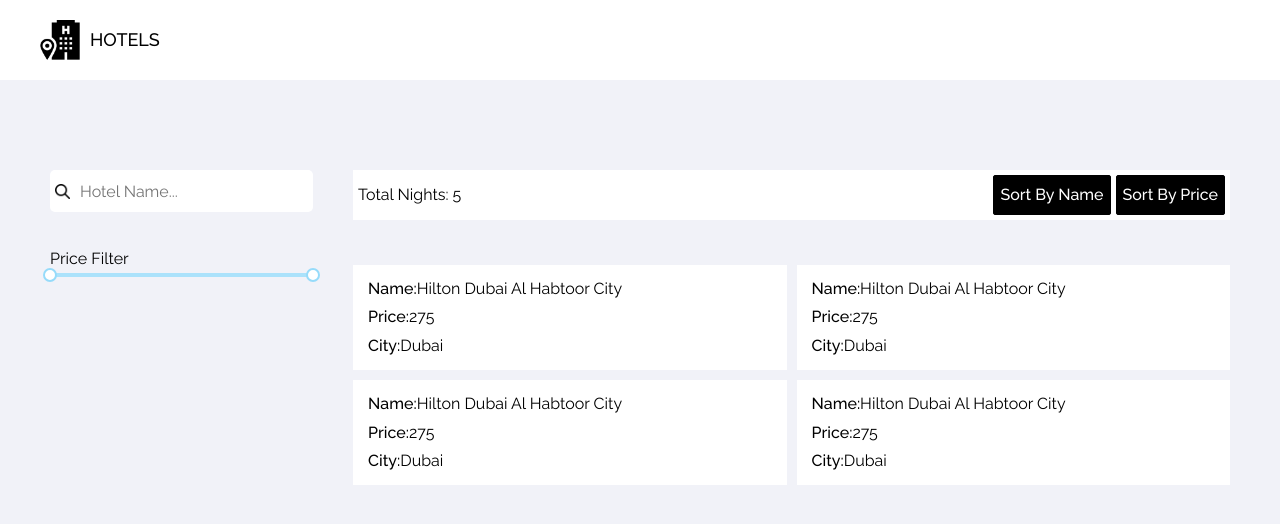
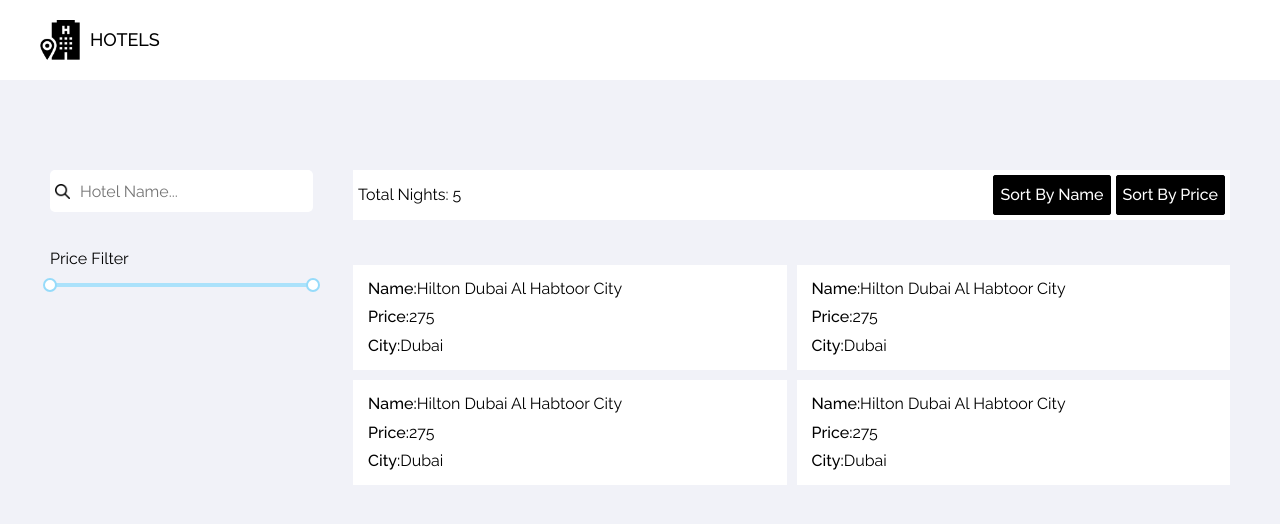
Before and after one commit to malik-turk/seera-hotels, a Next.js app: page /hotels in a window 1280 px wide. Shown: the top 524 px of the page. Built offline with nearby package versions, Linux system fonts and the light colour scheme.

Commit message:
tweaks on sticky filteration

```diff
--- a/components/Hotels/SideNav/index.tsx
+++ b/components/Hotels/SideNav/index.tsx
@@ -23,7 +23,7 @@
         <input type="text" id="" placeholder="Hotel Name..." />
       </HotelNameInput>
       <RangeContainer>
-        <span>Price Filter</span>
+        <span className="price-filter-label">Price Filter</span>
         <Range
           pushable
           min={0}
--- a/styled-components/Hotels.ts
+++ b/styled-components/Hotels.ts
@@ -35,7 +35,7 @@
     position: relative;
     height: 40px;
     position: sticky;
-    top: 0;
+    top: 40px;
 
     input {
         height: 100%;
@@ -57,7 +57,12 @@
 export const RangeContainer = styled.div`
     margin-top: 40px;
     position: sticky;
-    top: 80px;
+    top: 120px;
+
+    .price-filter-label {
+        margin-bottom: 10px;
+        display: inline-block;
+    }
 `
 
 // Main Content
@@ -72,8 +77,6 @@
     align-items: center;
     background-color: #FFF;
     padding: 5px;
-    position: sticky;
-    top: 0;
 
     span {
         margin-right: 5px;
```
